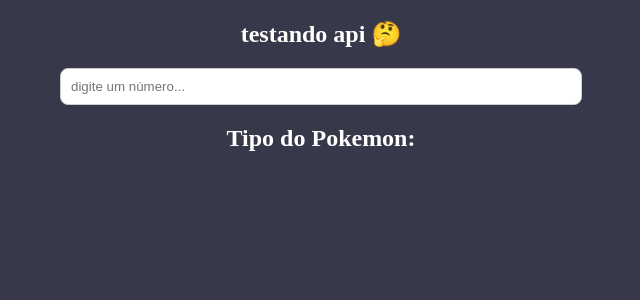
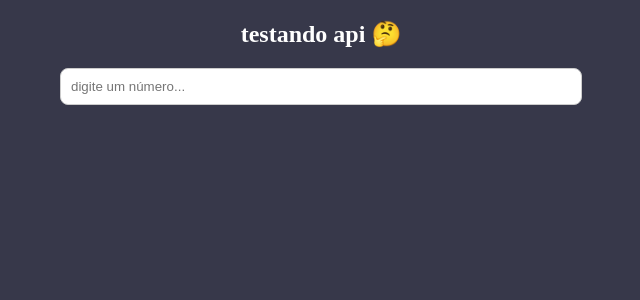
Before and after one commit to ArthurConegundes29102002/PokemonAPI_REACT, a React (Vite) app in the folder PokemonAPI_testing/: page / in a window 1280 px wide. Shown: the top 300 px of the page, without its empty margins (319-959 px from the left). Built offline with nearby package versions, Linux system fonts and the light colour scheme.

Commit message:
código agora exibe mensagem de erro caso a API falhe na requisição

```diff
--- a/PokemonAPI_testing/src/components/PokemonDetails/pokeapi.tsx
+++ b/PokemonAPI_testing/src/components/PokemonDetails/pokeapi.tsx
@@ -7,9 +7,7 @@
   const [data, setData] = useState<any>(null);
   const [data_img, setDataIMG] = useState<any>(null);
   const [data_type, setDataTYPE] = useState<any>(null);
-  // const [pokemon_attack, setDataHabilities] = useState<any>(null);
-
-  // ------------------------------------------------- implementando o UseEffect:
+  const [error, setError] = useState<string | null>(null);
 
   useEffect(() => {
     if (userInput) {
@@ -17,36 +15,37 @@
     } else {
       setData(null);
       setDataIMG(null);
-      // setDataTYPE([null]);
-      setDataTYPE(null)
+      setDataTYPE(null);
+      setError(null);
     }
   }, [userInput]);
-
-// -------------------------------------------------------------------------------------------------- Definindo constante para receber os dados da API:
 
   const Catching_Data = async () => {
     try {
       const response = await axios.get(`https://pokeapi.co/api/v2/pokemon/${userInput}`);
 
-      // --------------------------------------------Separando os tipos de dados:
-
-      let type_array:String[]=[]
-      console.log(response)
-      const {data} = response
-      data.types.map((e:any)=>{
-        const type:string= e.type.name //nome do tipo do pokemon
-        type_array.push(type)
-      })
-      let type_array_result = type_array.join(' ') //aqui eu estou separando os valores que saem do "type array" com um espaço evitando que fiquem juntos
+      let type_array: string[] = [];
+      const { data } = response;
+      data.types.map((e: any) => {
+        const type: string = e.type.name;
+        type_array.push(type);
+      });
+      let type_array_result:string = type_array.join(' - ');
 
       setData(response.data);
-      setDataIMG(response.data.sprites.front_default)
-      setDataTYPE(type_array_result)
+      setDataIMG(response.data.sprites.front_default);
+      setDataTYPE(type_array_result);
 
+      setError(null); // Limpa o erro se a solicitação for bem-sucedida
 
-      // --------------------------------------------
     } catch (error) {
       console.error('Error catching the response:', error);
+      setError('Infelizmente esse pokemon ainda não existe :('); // Define a mensagem de erro"
+
+      // limpando os elementos após o erro de requisição
+      setData(null);
+      setDataIMG(null);
+      setDataTYPE(null);
     }
   };
 
@@ -54,18 +53,19 @@
     setUserInput(event.target.value);
   };
 
-// --------------------------------------------------------------------------------------------------
   return (
     <div className='big_container'>
+      <input className='inputbox' type="text" value={userInput} onChange={handleInputChange} placeholder="digite um número..." />
 
-      <input  className='inputbox' type="text" value={userInput} onChange={handleInputChange} placeholder="digite um número..." />
+      {error && <h2>Error: {error}</h2>}
 
-      {data && data.name && <h1>Name: {data.name}</h1>}
-
-      <img src={data_img}/>
-
-      <h2>Tipo do Pokemon: {data_type}</h2>
-
+      {data && data.name && (
+        <div>
+          <h1>Name: {data.name}</h1>
+          <img src={data_img} alt={data.name} />
+          <h2>Tipo do Pokemon: {data_type}</h2>
+        </div>
+      )}
     </div>
   );
 }
```
